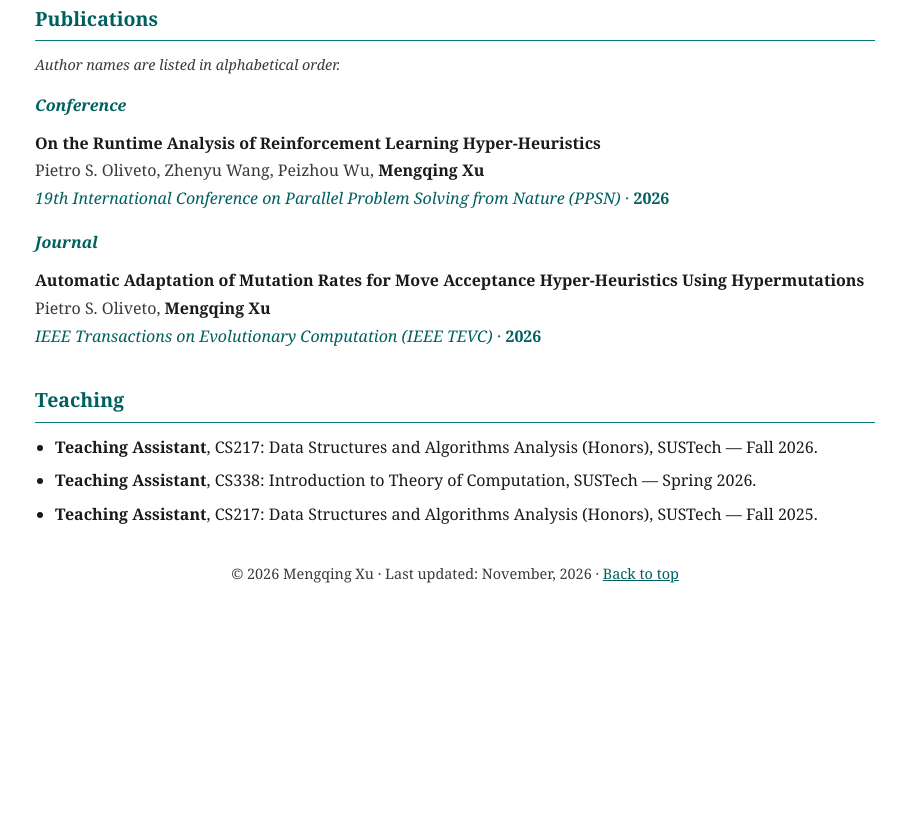
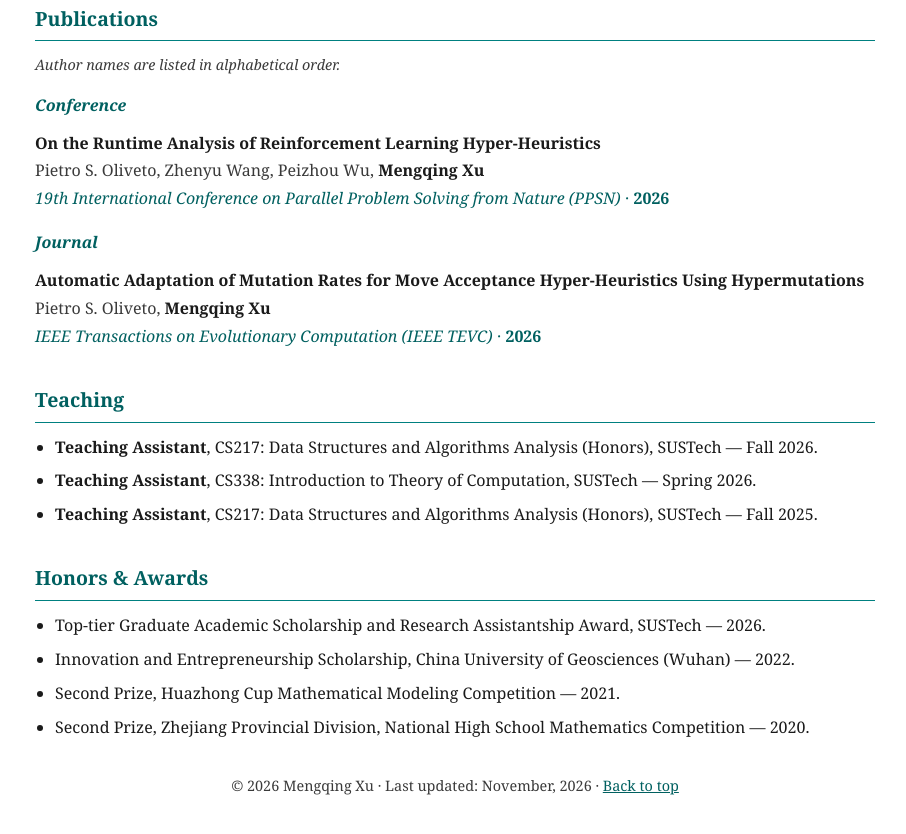
Before and after one commit to MqXuTodd/MqXuTodd.github.io, a plain HTML site: page index.html in a window 1280 px wide. Shown: the part 1080-1914 px from the top of the page, without its empty margins (185-1091 px from the left). Before the commit the page ends 1736 px from the top, so only its background shows below. Drawn offline with Linux system fonts and the light colour scheme; no server answers.

Commit message:
Add National High School Mathematics Competition award
Co-Authored-By: Claude Code <noreply@anthropic.com>

```diff
--- a/index.html
+++ b/index.html
@@ -230,24 +230,17 @@
     </ul>
   </section>
 
-  <!-- <section>
+  <section>
     <h2>Honors &amp; Awards</h2>
     <ul class="plain">
-      <li>Top-tier Graduate Academic Scholarship and Research Assistantship Award, SUSTech (Top 15%) &mdash; 2026.</li>
+      <li>Top-tier Graduate Academic Scholarship and Research Assistantship Award, SUSTech &mdash; 2026.</li>
       <li>Innovation and Entrepreneurship Scholarship, China University of Geosciences (Wuhan) &mdash; 2022.</li>
-      <li>Third Prize, National College Student Mathematical Modeling Competition &mdash; 2022.</li>
       <li>Second Prize, Huazhong Cup Mathematical Modeling Competition &mdash; 2021.</li>
+      <li>Second Prize, Zhejiang Provincial Division, National High School Mathematics Competition &mdash; 2020.</li>
     </ul>
-  </section> -->
+  </section>
 
-  <!-- <section>
-    <h2>Skills</h2>
-    <ul class="plain">
-      <li><b>Mathematics:</b> probability theory, stochastic processes, drift analysis.</li>
-      <li><b>Programming:</b> Python, LaTeX.</li>
-      <li><b>Languages:</b> Chinese (native), English (fluent).</li>
-    </ul>
-  </section> -->
+
 
   <footer>
     <p>&copy; 2026 Mengqing Xu &middot; Last updated: November, 2026 &middot; <a href="#top">Back to top</a></p>
```
